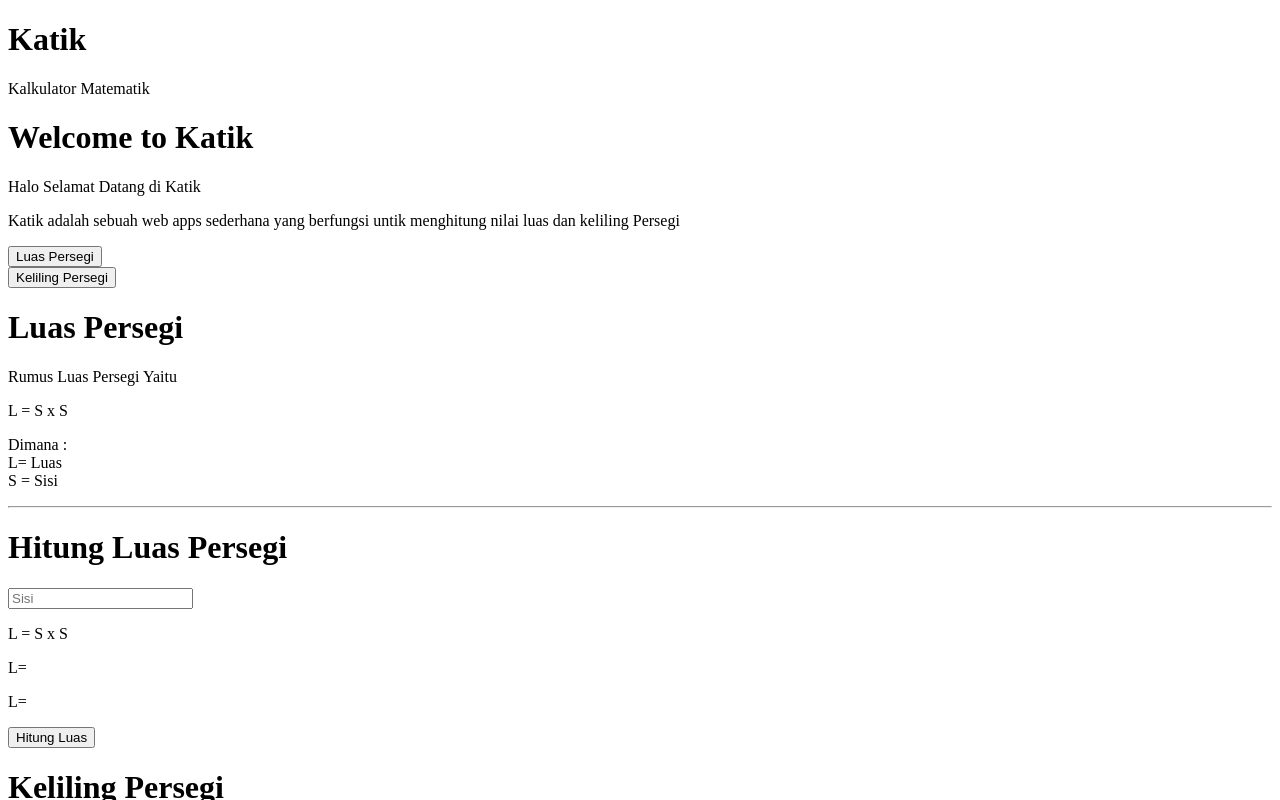
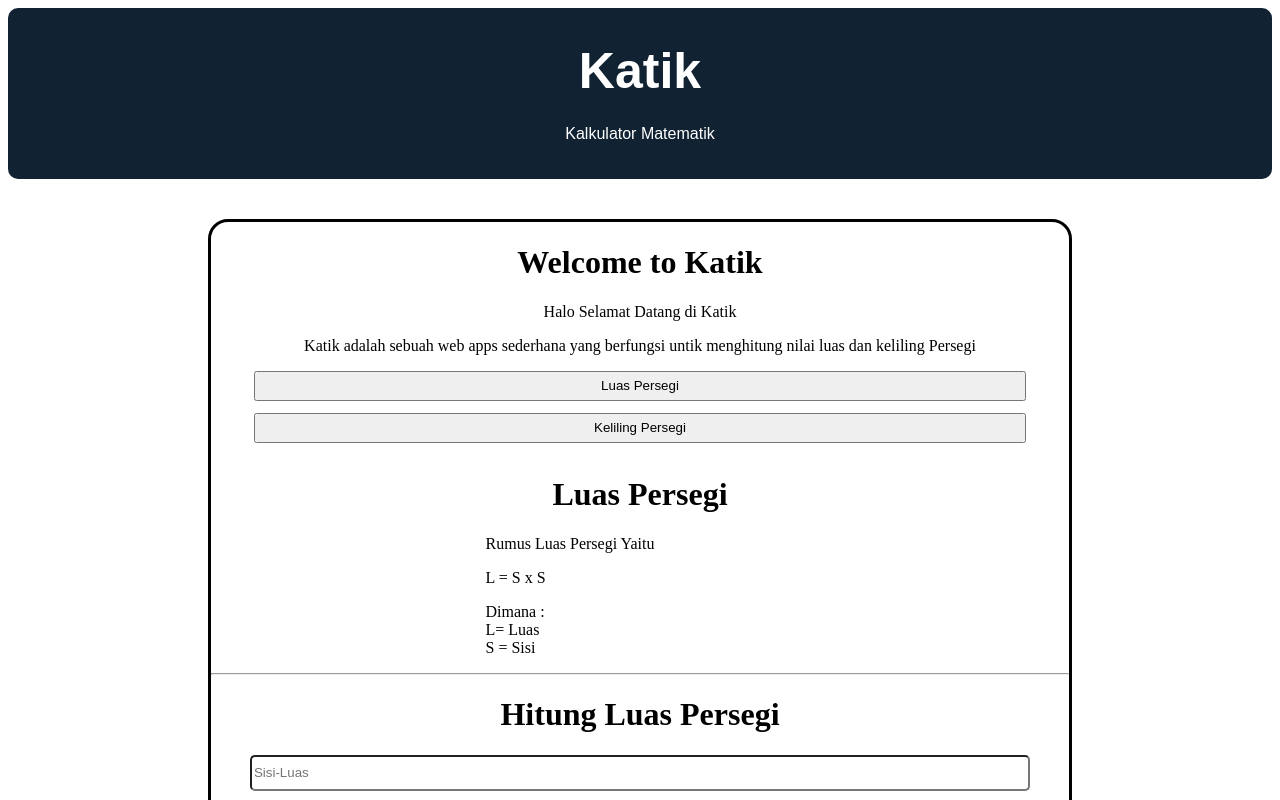
Before and after one commit to revou-fundamental-course/15-may-23-rizckyA, a plain HTML site: page index.html in a window 1280 px wide. Both pictures are taken after a click on the button "Luas Persegi". Shown: the top 800 px of the page. Drawn offline with Linux system fonts and the light colour scheme.

Commit message:
Added script and style

```diff
--- a/index.html
+++ b/index.html
@@ -4,18 +4,20 @@
     <meta charset="UTF-8">
     <meta http-equiv="X-UA-Compatible" content="IE=edge">
     <meta name="viewport" content="width=device-width, initial-scale=1.0">
+
     <title>RevoU Submission</title>
+    <link rel="stylesheet" href="style.css">
 </head>
 <body>
 
-  <header>
-    <div>
-        <h1>Katik</h1>
+  <header >
+    <div class="main-heading" >
+        <h1><span id="Katik">Katik</span></h1>
         <p>Kalkulator Matematik</p>
     </div>
   </header>
 
-
+<div class="isi">
     <div>
         <h1>Welcome to Katik</h1>
             <p>
@@ -25,14 +27,15 @@
                 Katik adalah sebuah web apps sederhana yang berfungsi untik menghitung nilai luas dan keliling Persegi
             </p>
                 <div>
-                    <button>Luas Persegi</button>
+                    <button onclick="btnLuas()">Luas Persegi</button>
                 </div>
                 <div>
-                    <button>Keliling Persegi</button>
+                    <button onclick="btnKeliling()">Keliling Persegi</button>
                 </div>
     </div>
 
-    <div>
+    <div class="text" id="luas-persegi">
+        <div>
         <h1>Luas Persegi</h1>
          <p>Rumus Luas Persegi Yaitu</p>
             <p> L = S x S</p>
@@ -41,26 +44,29 @@
                  S = Sisi
               </P>
         <hr>
-
       <form>
         <div>
             <h1> Hitung Luas Persegi </h1>
-            <input type="text" placeholder="Sisi" name="sisi-luas"> </input>
+            <input type="text" placeholder="Sisi-Luas" name= "sisi-luas" id="sisi-luas" > </input>
+
                 <p>
                     L = S x S
                 </p>
-                <p id="sisi-luas">
-                    L=
+                <p>
+                     <span id="sisi"></span>
                 </p>
                 <p>
-                    L= <span id="output-luas"> </span>
+                    <span id="output-luas"> </span>
                 </p>
-            <button name="btn" id="hitung-luas">Hitung Luas</button>
-         </div>
+
+        </div>
       </form>
+
+                <button onclick="hitungLuas()">Hitung Luas</button>
+      </div>
     </div>
 
-    <div>
+    <div class="text" id="keliling-persegi">
         <h1>Keliling Persegi</h1>
          <p>Rumus Keliling Persegi Yaitu</p>
             <p> K = 4 x S</p>
@@ -73,20 +79,22 @@
       <form>
         <div>
             <h1> Hitung Keliling Persegi </h1>
-            <input type="text" placeholder="Sisi" name="sisi-keliling"> </input>
+            <input type="text" placeholder="Sisi-Keliling" id="sisi-keliling"> </input>
                 <p>
-                    L = S x S
-                </p>
-                <p id="sisi-keliling">
-                    L=
+                    K = 4 x S
                 </p>
                 <p>
-                    L= <span id="output-keliling"> </span>
+                    <span id="sisikel"></span>
                 </p>
-            <button name="btn" id="hitung-keliling">Hitung Keliling</button>
+                <p>
+                    <span id="output-keliling"> </span>
+                </p>
          </div>
       </form>
+                <button onclick="hitungKeliling()">Hitung Keliling</button>
     </div>
+</div>
 
+<script src="script.js"></script>
 </body>
 </html>
--- /dev/null
+++ b/script.js
@@ -0,0 +1,72 @@
+ // Menampilkan feature hitung luas, jika di click maka feature untuk menghitung Luas Persegi akan di tampilkan
+ function btnLuas() {
+    const luas_persegi = document.getElementById("luas-persegi");
+    var keliling_persegi = document.getElementById("keliling-persegi");
+    // memberitahukan bahwa variabel diatas didapat dari id yang sudah di set dalam html
+
+    if (luas_persegi.style.display == "block")
+     {
+         luas_persegi.style.display = "none";
+ }
+ else {
+     luas_persegi.style.display ="block";
+     keliling_persegi.style.display = "none";
+
+ }
+ /*
+     karena feature dari hitung luas persegi di set none pada pertama kali
+     Maka perintah yang akan dijalankan adalah kondisi else yang mana disana akan ditampilkannya feature dari hitung luas persegi dan akan menghide feature dari hitungg keliling
+     Karena kondisi dari if diatas adalah jika luas_persegi dalam keadaan sudah ditampilkan
+     dan ketika  sudah ditampilkan maka jika kita mengclick sekali lagi dia baru akan menjalankan kondisi if diatas dan menghide nya lagi
+     */
+  }
+
+
+ // Menampilkan feature hitung keliling , jika di click maka feature untuk menghitung keliling Persegi akan di tampilkan
+  function btnKeliling(){
+     var keliling_persegi = document.getElementById("keliling-persegi");
+     var luas_persegi = document.getElementById("luas-persegi");
+     if (keliling_persegi.style.display == "block") {
+         keliling_persegi.style.display ="none";
+     }
+     else {
+         keliling_persegi.style.display = "block";
+         luas_persegi.style.display = "none"
+     }
+
+ // pada else di kedua fungsi diatas terdapat variabel dari feature yang lain karena jika pertama kali di set itu akan baik baik saja menampilkan feature tersebut
+ // tetapi jika kita mengklik feature yang lain maka feature dari sebelumnya tidak akan hilang karena kita tidak meng set variabel dari feature yang lain menjadi hide
+
+  }
+
+  function hitungLuas(){
+   var sisi = parseInt(document.getElementById("sisi-luas").value); //Karena type awalnya berbentuk string maka dilakukan pareIint untuk mengubah kedalam integer
+
+   var luas = sisi*sisi; // rumus luas persegi
+
+    if (isNaN(sisi)){ //IsNan diggunakan untuk validate
+
+      alert("Only Number")
+
+    }
+    else {
+
+        document.getElementById("sisi").innerHTML = "L = "+ sisi + " x "+sisi;
+        document.getElementById("output-luas").innerHTML = "L="+luas; // Hasil dari perhitungan
+
+    }
+
+}
+
+function hitungKeliling(){
+    var sisi = parseInt(document.getElementById("sisi-keliling").value);
+    var keliling = 4*sisi;
+
+    if (isNaN(sisi)) {
+        alert ("Only Number")
+    }
+    else {
+    document.getElementById("sisikel").innerHTML = "K = 4 x "+sisi;
+    document.getElementById("output-keliling").innerHTML = "K = "+keliling;
+}
+}
--- /dev/null
+++ b/style.css
@@ -0,0 +1,77 @@
+header {
+    display: flex;
+    width: 100%;
+    font-family: Arial, Helvetica, sans-serif;
+    background-color: #123;
+    color: white;
+    border-radius: 10px;
+  }
+
+
+  .main-heading{
+    max-width: 800px;
+    text-align: center;
+    margin: auto;
+  }
+
+
+  .main-heading h1{
+    font-size: 50px;
+    height: 50px;
+  }
+
+  .main-heading p{
+    text-align: center;
+    padding-bottom: 20px;
+  }
+
+  body{
+    text-align: center;
+  }
+
+    .isi {
+        margin-left: 200px;
+        margin-right: 200px;
+        margin-top: 40px;
+        padding-top: 1px;
+        background-color: white;
+        border: solid;
+        border-radius: 20px;
+    }
+
+  button{
+    width: 90%;
+    height: 30px;
+    margin-bottom: 12px;
+    font-family: Arial, Helvetica, sans-serif;
+
+  }
+
+  button:hover
+  {background-color: cyan;
+    border-radius: 5px;
+
+}
+
+
+
+
+  input{
+    width: 90%;
+    border-radius: 5px;
+    height: 30px;
+  }
+
+  .text {
+    text-align: center;
+    display: none;
+    margin-bottom: 12px;
+  }
+  .text h1{
+    text-align: center;
+  }
+
+  .text p{
+    margin-left: 32%;
+    text-align: justify;
+  }
```
